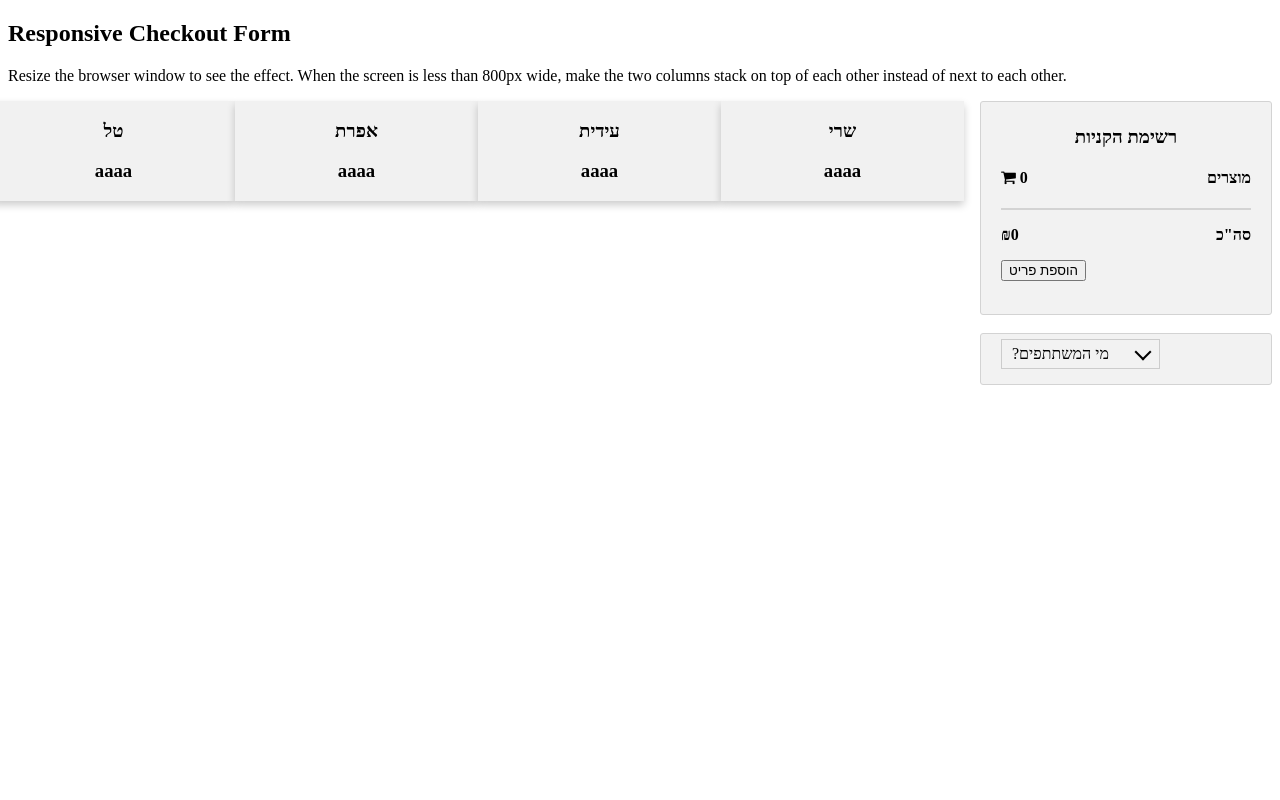
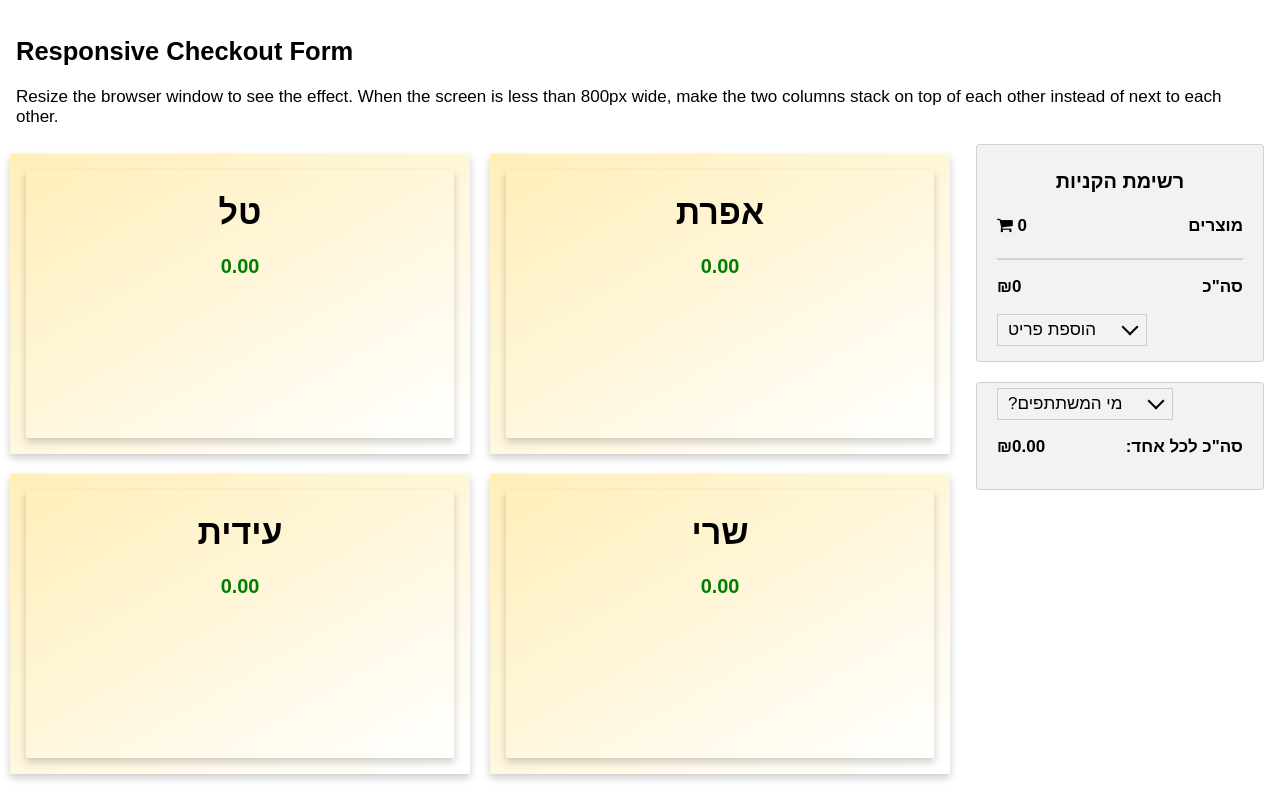
Before and after one commit to bagaona/5-Dagan-Calculator, a plain HTML site: page index.html in a window 1280 px wide. Drawn offline with Linux system fonts and the light colour scheme.

Commit message:
Uploaded new version

```diff
--- a/index.html
+++ b/index.html
@@ -4,14 +4,14 @@
     <meta name="viewport" content="width=device-width, initial-scale=1">
     <link rel="stylesheet" href="https://cdnjs.cloudflare.com/ajax/libs/font-awesome/4.7.0/css/font-awesome.min.css">
     <style>
-			<!-- my changes -->
+			/* <!-- my changes --> */
 			.col-5 {-ms-flex: 5%; /* IE10 */ flex: 5%;}
 			.col-10 {-ms-flex: 10%; /* IE10 */ flex: 10%;}
 			.col-20 {-ms-flex: 20%; /* IE10 */ flex: 20%;}
 			.col-33 {-ms-flex: 33%; /* IE10 */ flex: 33%;}
 			.col-40 {-ms-flex: 40%; /* IE10 */ flex: 33%;}
-			.col-45 {-ms-flex: 45%; /* IE10 */ flex: 45%;}
-			<!-- until here -->
+			.col-45 {-ms-flex: 40%; /* IE10 */ flex: 40%; margin: 10px;}
+			/* <!-- until here --> */
       body {
       font-family: Arial;
       font-size: 17px;
@@ -50,13 +50,13 @@
       border: 1px solid lightgrey;
       border-radius: 3px;
       }
-      <!-- input[type=text] { -->
+      /* <!-- input[type=text] { -->
       <!-- width: 30%; -->
       <!-- margin-bottom: 20px; -->
       <!-- padding: 12px; -->
       <!-- border: 1px solid #ccc; -->
       <!-- border-radius: 3px; -->
-      <!-- } -->
+      <!-- } --> */
       label {
       margin-bottom: 10px;
       display: block;
@@ -171,12 +171,63 @@
 			padding: 16px;
 			text-align: center;
 			background-color: #f1f1f1;
+      background-image:
+      linear-gradient(150deg, #FFEFBA, #FFFFFF 100%);
+      background-clip: padding-box; /*The frame */
 			}
-	.column {
-  float: left;
-  width: 25%;
-  padding: 0 10px;
+
+	.flip-card {
+  background-color: transparent;
+  width: 300px;
+  height: 300px;
+  perspective: 1000px;
 }
+
+.flip-card-inner {
+  position: relative;
+  width: 100%;
+  height: 100%;
+  text-align: center;
+  transition: transform 0.6s;
+  transform-style: preserve-3d;
+  box-shadow: 0 4px 8px 0 rgba(0,0,0,0.2);
+}
+
+.flip-card:hover .flip-card-inner {
+  transform: rotateY(180deg);
+}
+
+.flip-card-front, .flip-card-back {
+  position: absolute;
+  width: 100%;
+  height: 100%;
+  -webkit-backface-visibility: hidden;
+  backface-visibility: hidden;
+  background: linear-gradient(150deg, #9CECFB, #a1d6f0, #9CECFB 100%);
+  background: linear-gradient(150deg, #FFEFBA, #FFFFFF 100%);
+}
+
+.flip-card-front {
+  background-color: #bbb;
+  color: black;
+}
+
+.flip-card-back {
+  background: linear-gradient(150deg, #9CECFB, #65C7F7, #3a7ff0 100%);
+  /* background-color: rgb(243, 208, 131); */
+  color: black;
+  transform: rotateY(180deg);
+}
+
+.expense {
+  color: red;
+}
+
+.income {
+  color: green;
+}
+
+
 		</style>
 	</head>
   <body>
@@ -220,8 +271,11 @@
 					</div>
           <hr>
           <p><b>₪<span id = "total_price">0</span></b><span class="prices" style="color:black"><b>סה"כ</b></span></p>
-          <button id="a" onclick="displayTable()">הוספת פריט</button>
-          <br> <br>
+          <!-- <button id="a" onclick="displayTable()">הוספת פריט</button> -->
+          <div id="add_items_button" class="dropdown-check-list" tabindex="100">
+						<span class="anchor" onclick="displayTable()">הוספת פריט</span>
+          </div>
+          <br>
           <div class="bottomLine" id ="bottom_line" style = "display : none;">
             <table class="add_table">
               <tr>
@@ -239,21 +293,14 @@
 							</tr>
 						</table>
             <div style="color:red;" id="error_item_div"></div>
-          </div>
-        </div>
-        <!-- end of container -->
-      </div>
-      <!-- end of 25 -->
-    </div>
-    <!-- end of row -->
+					</div> <!-- end of bottomLine -->
+				</div> <!-- end of container -->
+
 				<br>
-    <div class="row">
-    <div class="col-75">
-    </div>
-    <div class="col-25">
+				<!-- Who participate part -->
 				<div class="container">
 				<div id="list1" class="dropdown-check-list" tabindex="100">
-          <span class="anchor">?מי המשתתפים</span>
+						<span class="anchor" id="ps_anchor">?מי המשתתפים</span>
 						<ul id="participants" class="participants">
 							<li class="participant"><input type="checkbox" class="p_chkbox" onclick=updateParticipantsCards() checked />טל</li>
 							<li class="participant"><input type="checkbox" class="p_chkbox" onclick=updateParticipantsCards() checked />אפרת</li>
@@ -262,49 +309,104 @@
 							<li class="participant"><input type="checkbox" class="p_chkbox" onclick=updateParticipantsCards() />ישי</li>
 						</ul>
 					</div>
-      </div>
-    </div>
+          <br>
+          <p><b>₪<span id = "each_ps_price">0</span></b><span class="prices" style="color:black"><b>:סה"כ לכל אחד</b></span></p>
+				</div> <!-- end of container -->
+
+			</div> <!-- end of 25 -->
+		</div> <!-- end of row -->
+
+
 			<script>
-	<!-- global scope -->
+				// <!-- global scope -->
 				createCheckList();
 				updateParticipantsCards()
+				console.log(getParticipantsNum())
 
-
-	  <!-- functions -->
-
-	  function updateParticipantsCards() {
-	  var participants_locations = document.getElementsByClassName('ps_location')[0]
-		participants_locations.innerHTML = ""
+				// <!-- functions -->
+        function amountToPayEach() {
+          console.log("amountToPayEach")
+          ps_num = getParticipantsNum()
+          total_price = parseFloat(document.getElementById("total_price").innerHTML)
+          return total_price/ps_num
+        }
+				function getParticipantsNum() {
           var ps = document.getElementsByClassName('participant')
+          var active_participants = 0
           for (i = 0; i < ps.length; i++) {
 						var element = ps[i]
 						var box = element.getElementsByClassName("p_chkbox")[0]
 						if(!box.checked) continue;
+
+						active_participants += 1
+          }
+          return active_participants
+        }
+				function updateParticipantsCards() {
+
+					var participants_locations = document.getElementsByClassName('ps_location')[0]
+					participants_locations.innerHTML = ""
+					var ps = document.getElementsByClassName('participant')
+					var active_participants = 0
+
+          var eachAmount = amountToPayEach()
+
+
+					for (i = 0; i < ps.length; i++) {
+						var element = ps[i]
+						var box = element.getElementsByClassName("p_chkbox")[0]
+						if(!box.checked) continue;
+
+						active_participants += 1
 						var text = element.innerText || element.textContent;
 
+						var insertRow = document.createElement('div')
+						insertRow.className = "col-45 card flip-card"
+						insertRow.id =  `participant_${i}`
 
-			var insertRow = document.createElement('div')
-			insertRow.className = "column card"
-
-			<!-- row content -->
+						// <!-- row content -->
 						var rowContent =
 						`
-				<h3>${text}</h3>
-				<h3>aaaa</h3>
+						<div class="flip-card-inner">
+    <div class="flip-card-front">
+      <h1>${text}</h1>
+						<h3 class="income each_ps_price">${eachAmount}</h3>
+				</div>
+    <div class="flip-card-back">
+      <h1>${text}</h1>
+						<h3 class="income each_ps_price">${eachAmount}</h3>
+    </div>
+		</div>
+  </div>
 						`
 						insertRow.innerHTML = rowContent
-			<!-- var insertSpace = document.createElement('div') -->
-
-
 						participants_locations.append(insertRow)
-
+					}
+					// <!-- adding temp 'card' to make the last ticket to be with same size (and not being on the entire row) -->
+					if ((active_participants % 2) == 1) {
+					console.log(ps.length)
+					var tempRow = document.createElement('div')
+					tempRow.className = "col-45"
+					tempRow.innerHTML = ""
+					participants_locations.append(tempRow)
+					}
+          updateEachAmount()
+				}
+					function updateEachAmount()
+          {
+            var amount = amountToPayEach().toFixed(2)
+          document.getElementById("each_ps_price").innerHTML = amount
+          //gather all 'each price' elements
+          var all_each = document.getElementsByClassName("each_ps_price")
+          for(var i = 0; i < all_each.length; i++)
+            {
+              all_each[i].innerHTML = amount
             }
           }
-
 					function createCheckList() {
 					var checkList = document.getElementById('list1');
 					var participants = document.getElementById('participants');
-              checkList.getElementsByClassName('anchor')[0].onclick = function (evt) {
+					document.getElementById('ps_anchor').onclick = function (evt) {
 					if (participants.classList.contains('visible')){
 					participants.classList.remove('visible');
 					participants.style.display = "none";
@@ -358,6 +460,7 @@
         update()
 				}
 
+        // Adding the ability to close each added item by click the 'x' button
 				function setCloseAction() {
       	var closebtns = document.getElementsByClassName("close");
       	var i;
@@ -376,17 +479,20 @@
 				}
 				function update() {
 
-      	<!-- update total items -->
+      	// <!-- update total items -->
       	var cartItems = document.getElementsByClassName('cart-items')[0]
       	var cartItemNames = cartItems.getElementsByClassName('cart-price')
       	document.getElementById("total_items").innerHTML = cartItemNames.length
 
-      	<!-- update total price -->
+      	// <!-- update total price -->
       	var sum = 0
       	for (var i = 0; i < cartItemNames.length; i++) {
 				sum += parseFloat(cartItemNames[i].innerHTML);
 				}
       	document.getElementById("total_price").innerHTML = sum.toFixed(2)
+
+        // Update price for each participant
+        updateEachAmount()
 				}
 				</script>
 				</body>
```
Lines whose indentation alone changed are shown as unchanged.
